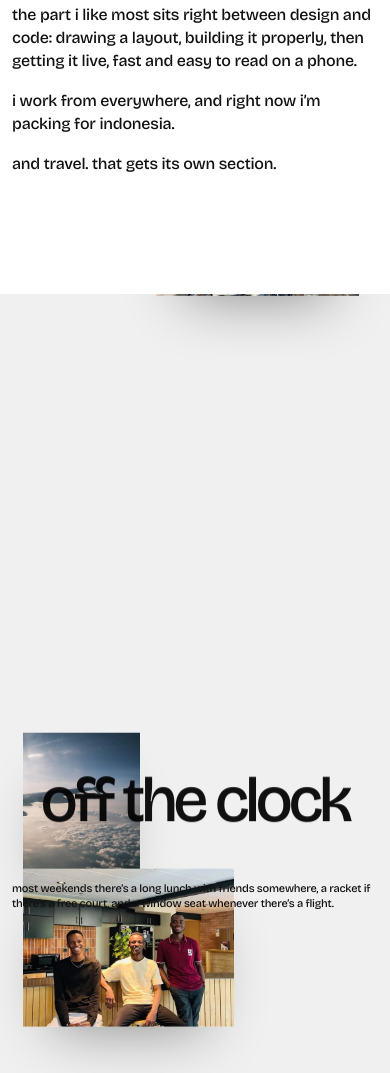
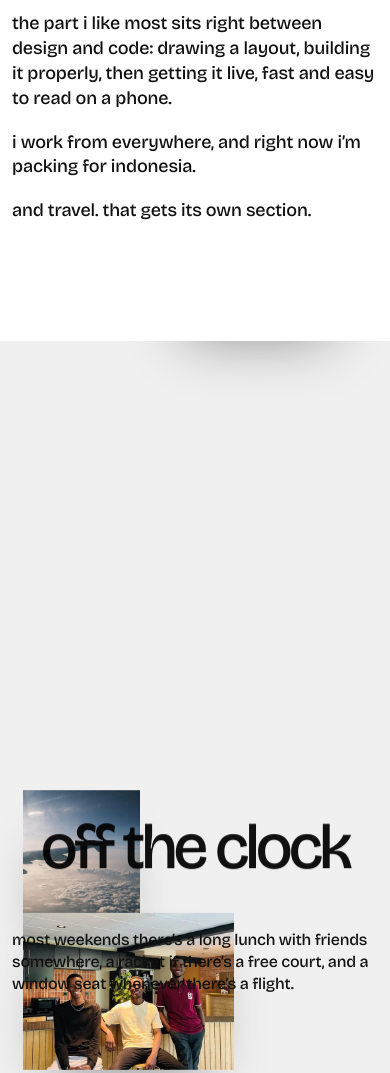
Before and after one commit to benjamingjoel2/portfo-lio, a plain HTML site: page about/index.html in a window 390 px wide. Shown: the part 789-1862 px from the top of the page. Drawn offline with nearby package versions, Linux system fonts and the light colour scheme.

Commit message:
About page: bigger body text
Co-Authored-By: Claude Opus 5.5 <noreply@anthropic.com>
Claude-Session: https://claude.ai/code/session_016tmrtva9t9mQ6jqboEgk21

```diff
--- a/about/index.html
+++ b/about/index.html
@@ -16,7 +16,7 @@
   <link rel="preconnect" href="https://fonts.googleapis.com" />
   <link rel="preconnect" href="https://fonts.gstatic.com" crossorigin />
   <link href="https://fonts.googleapis.com/css2?family=Bricolage+Grotesque:opsz,wght@12..96,400..700&display=swap" rel="stylesheet" />
-  <link rel="stylesheet" href="/assets/site.css?v=87104853a4" />
+  <link rel="stylesheet" href="/assets/site.css?v=00e9991a5a" />
 </head>
 <body class="no-js" data-tz="Africa/Lagos">
   <script>document.body.classList.remove('no-js');</script>
--- a/assets/site.css
+++ b/assets/site.css
@@ -1063,3 +1063,9 @@ html:has(.tg), body:has(.tg) { height: 100%; overflow: hidden; overscroll-behavi
   .sv-go:hover, .sv-go:focus-visible { transform: translateX(6px); }
 }
 .sv-go { letter-spacing: .14em; font-weight: 200; }
+
+/* about: bigger body text */
+.ab-copy p { font-size: clamp(18px, 1.5vw, 24px); line-height: 1.38; letter-spacing: -0.01em; max-width: 30em; }
+.oc-t { font-size: clamp(16px, 1.25vw, 20px); width: min(380px, 32vw); }
+.cr-side p { font-size: clamp(16px, 1.25vw, 20px); }
+@media (max-width: 767px) { .ab-copy p { font-size: 18px; } .oc-t { font-size: 16px; width: auto; } }
```
Also changed, not shown: 404.html (+1 -1 lines), contact/index.html (+1 -1 lines), index.html (+1 -1 lines), tourground/index.html (+1 -1 lines), work-options/1/index.html (+1 -1 lines), work-options/2/index.html (+1 -1 lines), work-options/3/index.html (+1 -1 lines), work-options/4/index.html (+1 -1 lines), work-options/index.html (+1 -1 lines), work/barjeeljourneys/index.html (+1 -1 lines), work/campaniletravel/index.html (+1 -1 lines), work/edgeofnorth/index.html (+1 -1 lines), work/escalevoyages/index.html (+1 -1 lines), work/index.html (+1 -1 lines), 3 more files.
